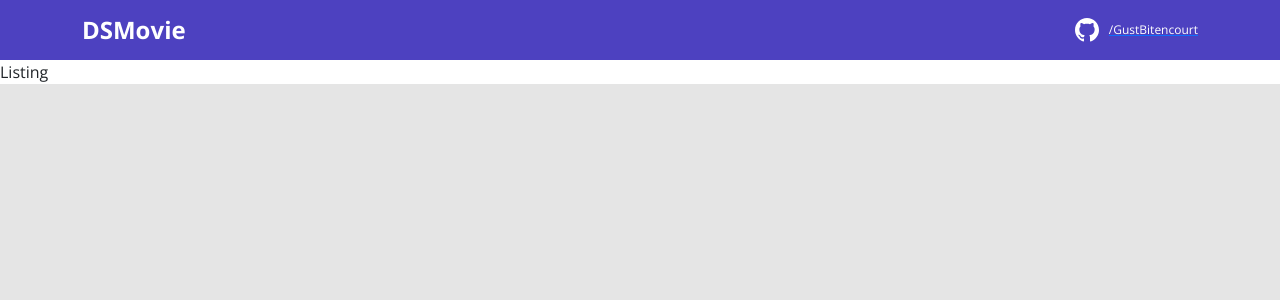
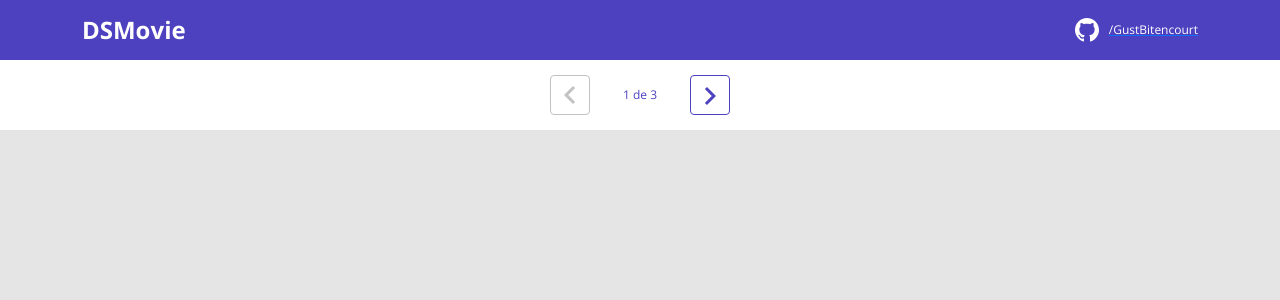
Before and after one commit to GustBitencourt/DsMovie, a React (Create React App) app in the folder frontend/: page / in a window 1280 px wide. Shown: the top 300 px of the page. Built offline with nearby package versions, Linux system fonts and the light colour scheme.

Commit message:
Pagination

```diff
--- a/frontend/src/components/Header/index.tsx
+++ b/frontend/src/components/Header/index.tsx
@@ -1,4 +1,4 @@
-import { ReactComponent as GithubIcon } from 'assets/img/github.svg'
+import { ReactComponent as GithubIcon } from 'assets/img/github.svg';
 
 import './style.css'
 
--- /dev/null
+++ b/frontend/src/components/Pagination/index.tsx
@@ -0,0 +1,21 @@
+import { ReactComponent as Arrow } from 'assets/img/arrow.svg';
+
+import './style.css'
+
+const Pagination = () => {
+    return (
+        <div className="dsmovie-pagination-container">
+            <div className="dsmovie-pagination-box">
+                <button className="dsmovie-pagination-button" disabled={true} >
+                    <Arrow />
+                </button>
+                <p>{`${1} de ${3}`}</p>
+                <button className="dsmovie-pagination-button" disabled={false} >
+                    <Arrow className="dsmovie-flip-horizontal" />
+                </button>
+            </div>
+        </div>
+    )
+}
+
+export default Pagination
--- /dev/null
+++ b/frontend/src/components/Pagination/style.css
@@ -0,0 +1,53 @@
+.dsmovie-pagination-container {
+    padding: 15px 0;
+    display: flex;
+    justify-content: center;
+    align-items: center;
+}
+
+.dsmovie-pagination-box {
+    width: 180px;
+    display: flex;
+    justify-content: space-between;
+    align-items: center;
+}
+
+.dsmovie-pagination-box form {
+    width: 100%;
+    display: flex;
+}
+
+.dsmovie-pagination-button {
+    width: 40px;
+    height: 40px;
+    border-radius: 4px;
+    background-color: #fff;
+    display: flex;
+    justify-content: center;
+    align-items: center;
+    border: 1px solid var(--color-primary);
+    cursor: pointer;
+}
+
+.dsmovie-pagination-button svg {
+    filter: brightness(0) saturate(100%) invert(26%) sepia(19%) saturate(7395%) hue-rotate(234deg) brightness(89%) contrast(92%);
+}
+
+.dsmovie-pagination-button:disabled {
+    border: 1px solid #c2c2c2;
+    cursor: unset;
+}
+
+.dsmovie-pagination-button:disabled svg {
+    filter: none;
+}
+
+.dsmovie-pagination-container p {
+    margin: 0;
+    font-size: 12px;
+    color: var(--color-primary);
+}
+
+.dsmovie-flip-horizontal {
+    transform: rotate(180deg);
+}
--- a/frontend/src/pages/Listing/index.tsx
+++ b/frontend/src/pages/Listing/index.tsx
@@ -1,7 +1,8 @@
+import Pagination from "components/Pagination"
 
 const Listing = () => {
   return (
-    <div>Listing</div>
+    <Pagination />
   )
 }
 
```
